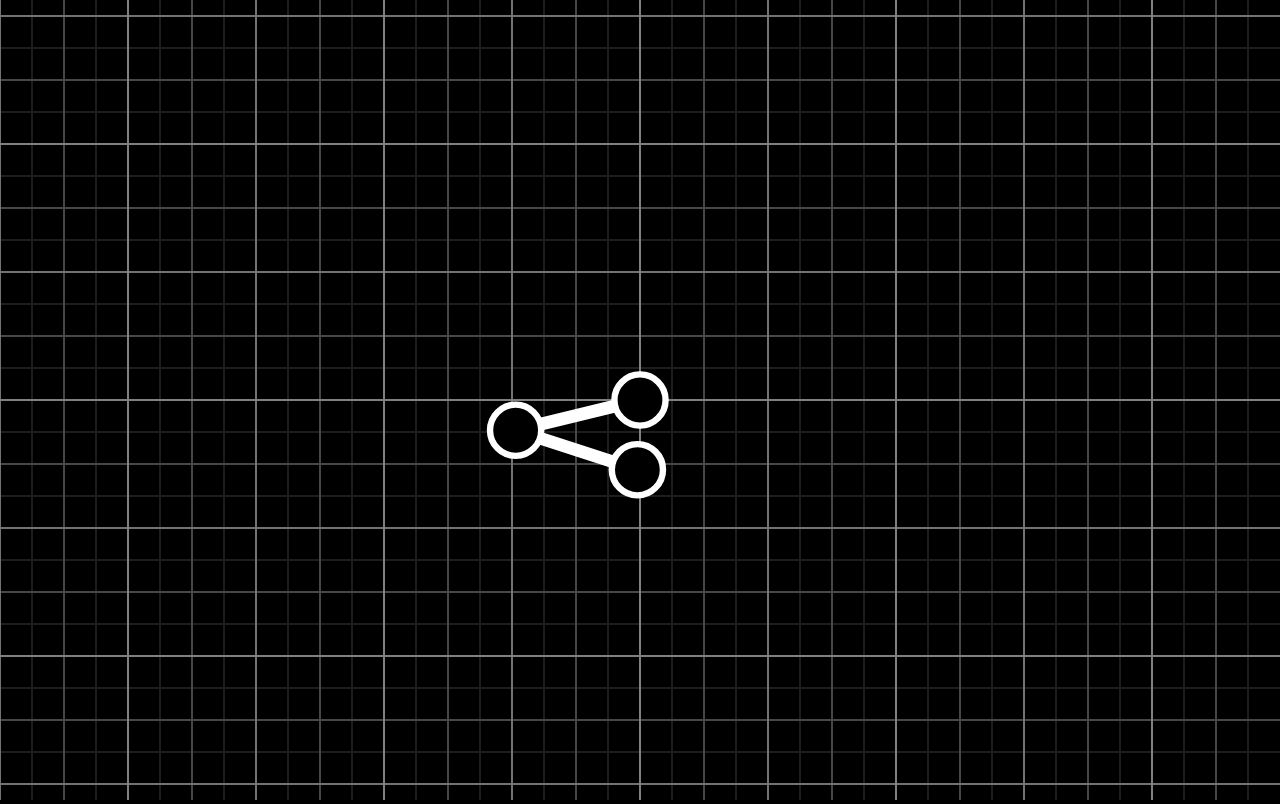
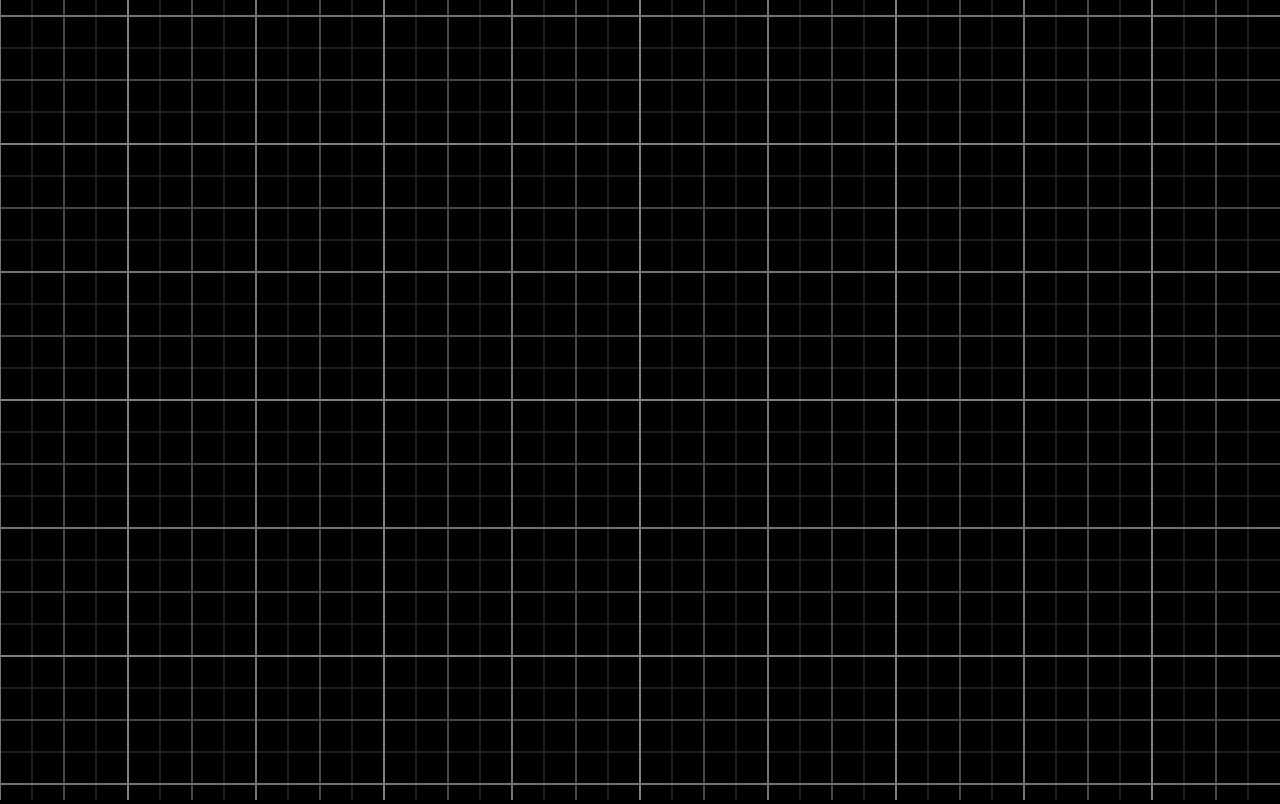
Before and after one commit to quirijndubois/phanimJS, a plain HTML site: page index.html in a window 1280 px wide. Drawn offline with Linux system fonts and the light colour scheme.

Commit message:
Changed file structure to allow more scenes

```diff
--- /dev/null
+++ b/scenes/test.js
@@ -0,0 +1,15 @@
+import Screen from "../src/screen.js"
+import { Circle, Line, Polygon, Curve, FunctionGraph, LiveGrid,  Node} from "../src/phobject.js"
+import { Vector } from "../src/vector.js"
+import { Shift, Create, AnimateValue } from "../src/animation.js"
+import { calulateSpringForce } from "../src/functions.js"
+
+const canvas = document.getElementById('canvas')
+const s = new Screen(canvas)
+
+let grid = new LiveGrid()
+s.add(grid)
+s.addUpdater(s => grid.update(s))
+
+
+s.run()
```
Also changed, not shown: index.html (+1 -1 lines), scenes/double_pendulum.js (renamed from script.js, +5 -5 lines).
